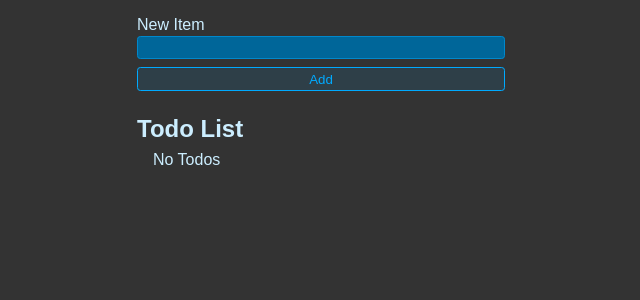
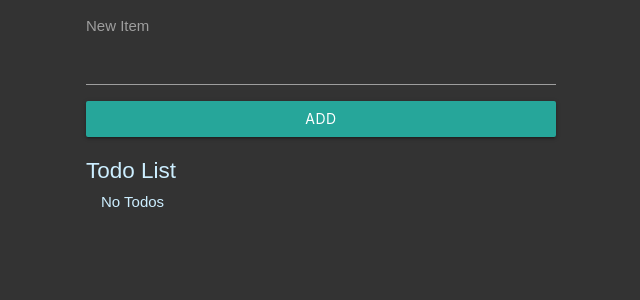
Before and after one commit to devfromnyc/todo-list, a React (Vite) app: page / in a window 1280 px wide. Shown: the top 300 px of the page, without its empty margins (319-959 px from the left). Built offline with nearby package versions, Linux system fonts and the light colour scheme.

Commit message:
update: project styles

```diff
--- a/index.html
+++ b/index.html
@@ -4,6 +4,7 @@
     <meta charset="UTF-8" />
     <link rel="icon" type="image/svg+xml" href="/vite.svg" />
     <meta name="viewport" content="width=device-width, initial-scale=1.0" />
+    <link rel="stylesheet" href="https://cdnjs.cloudflare.com/ajax/libs/materialize/1.0.0/css/materialize.min.css">
     <title>Vite + React Todo List</title>
   </head>
   <body>
--- a/src/styles.css
+++ b/src/styles.css
@@ -6,7 +6,7 @@
 body {
   background: #333;
   color: hsl(200, 100%, 90%);
-  max-width: 400px;
+  max-width: 500px;
   padding: 1rem;
   margin: 0 auto;
 }
@@ -23,14 +23,8 @@
   gap: 0.1rem;
 }
 
-.btn {
-  background: hsl(200, 100%, 50%, 0.1);
-  border: 1px solid hsl(200, 100%, 50%);
-  color: hsl(200, 100%, 50%);
-  padding: 0.25em 0.5em;
-  border-radius: 0.25em;
-  cursor: pointer;
-  outline: none;
+label {
+  font-size: 1rem;
 }
 
 .btn:hover,
@@ -56,10 +50,6 @@
   border-radius: 0.25em;
   padding: 0.25em 0.5em;
   color: hsl(200, 100%, 90%);
-}
-
-.new-item-form input:focus {
-  border: 1px solid hsl(200, 100%, 70%);
 }
 
 .header {
@@ -96,6 +86,7 @@
   gap: 0.25rem;
   cursor: pointer;
   align-items: center;
+  font-size: 1rem;
 }
 
 .list li:has(input:focus-visible) label {
```
